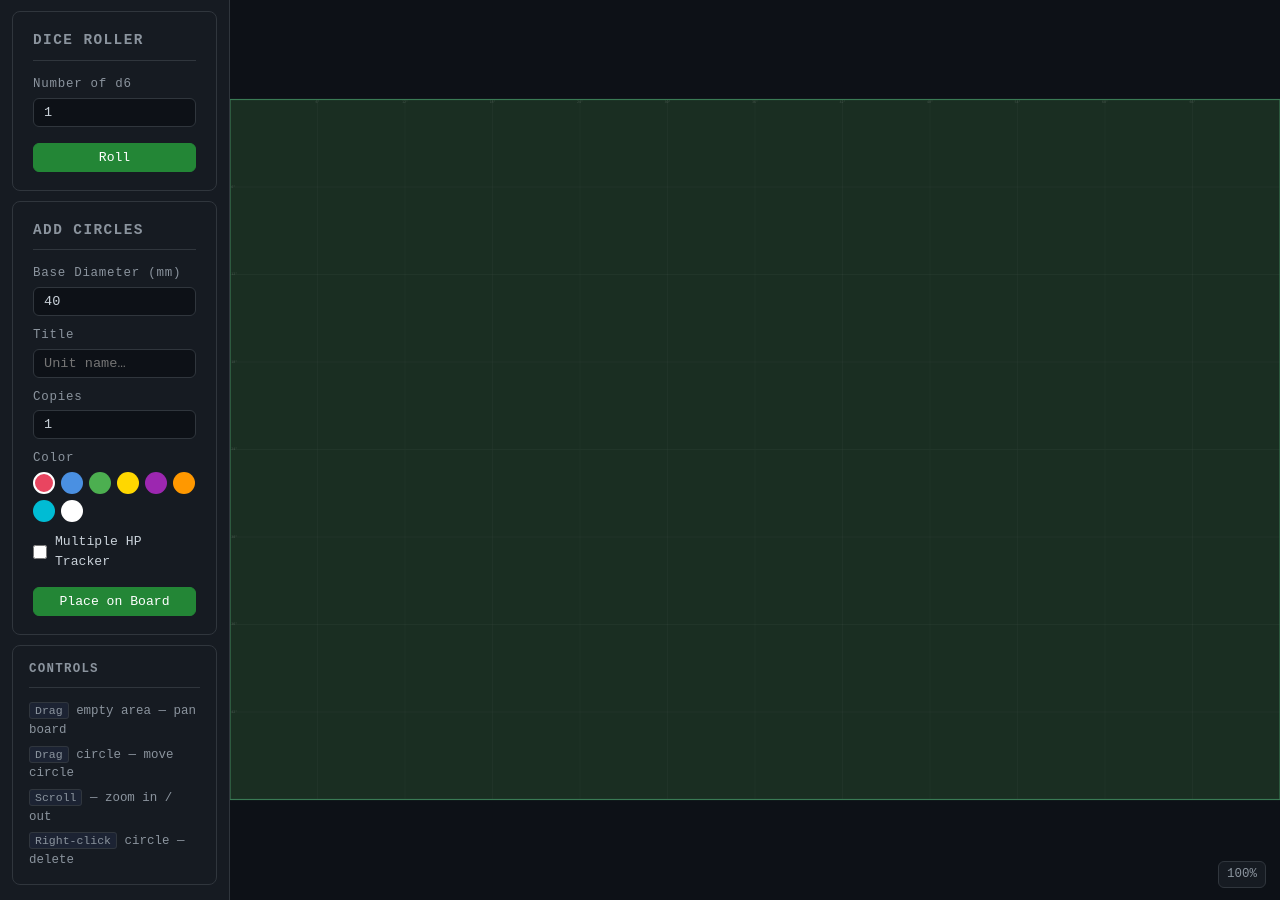
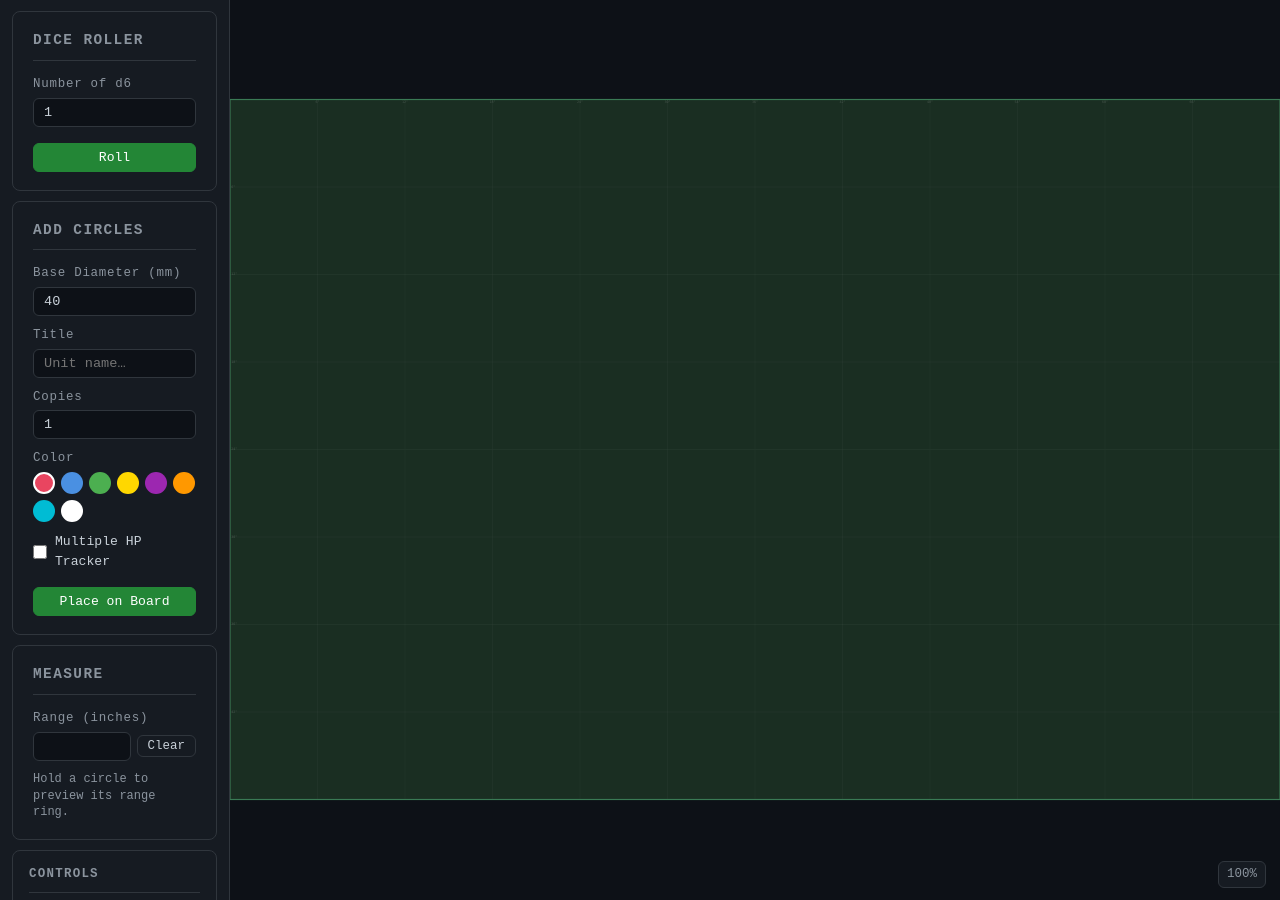
Before and after one commit to Potestas87/WarboardV2, a Flask app: page /game/1 in a window 1280 px wide. Shown: the part 45-945 px from the top of the page. Run offline with Flask 3, Linux system fonts and the light colour scheme; the visitor is signed in with stand-in values (Sample User, id 1); tables that the repository leaves empty hold one stand-in row (values such as "Sample post"); some libraries are stand-ins or nearby versions.

Commit message:
Add Measure tool with range ring, Clear button, and scaling fixes
- Add Measure panel to sidebar: inch-based range input with Clear button
- Draw transparent dashed range ring beneath selected circle in parent's color;
  ring radius = input value in inches (distinct from parent diameter logic)
- Ring appears immediately on mousedown (not requiring mouse movement)
- Ring origin is frozen at the circle's position at time of selection and does
  not follow during drag; clears on mouseup/mouseleave
- Clicking empty board space or releasing clears the selection and ring
- Base state is null (empty input) so no ring renders until a value is set
- Clear button resets input to empty and triggers immediate re-render
- Add measure-row flex layout and measure-hint styles to CSS

Co-Authored-By: Claude Sonnet 4.6 <noreply@anthropic.com>

```diff
--- a/static/css/style.css
+++ b/static/css/style.css
@@ -224,6 +224,15 @@ kbd {
 }
 .ctx-menu button:hover { background: var(--panel); }
 
+.measure-row {
+  display: flex; gap: 6px; align-items: center;
+}
+.measure-row input { flex: 1; }
+
+.measure-hint {
+  color: var(--muted); font-size: 0.75rem; margin-top: 8px; line-height: 1.4;
+}
+
 .checkbox-label {
   display: flex; align-items: center; gap: 8px;
   cursor: pointer; color: var(--text); font-size: 0.82rem; letter-spacing: 0;
--- a/static/js/board.js
+++ b/static/js/board.js
@@ -23,6 +23,11 @@ let panStartPanX = 0;
 let panStartPanY = 0;
 
 let ctxMenuCircle = null;
+
+// Measure tool state
+let selectedCircle  = null;   // circle actively held (mousedown)
+let measureOriginX  = 0;      // board-mm position at the moment of selection
+let measureOriginY  = 0;
 
 // ── DOM refs ──────────────────────────────────────────────────────────────────
 const canvas     = document.getElementById('board-canvas');
@@ -120,6 +125,7 @@ function render() {
   // 1 canvas unit = 1 mm from here on
 
   drawBoard();
+  drawMeasureRing();        // drawn before circles so it sits beneath them
   circles.forEach(drawCircle);
 
   ctx.restore();
@@ -246,6 +252,45 @@ function drawCircle(c) {
   ctx.restore();
 }
 
+// ── Measure ring ──────────────────────────────────────────────────────────────
+function getMeasureInches() {
+  return parseFloat(document.getElementById('measure-input').value) || 0;
+}
+
+function drawMeasureRing() {
+  if (!selectedCircle) return;
+  const inches = getMeasureInches();
+  if (inches <= 0) return;
+
+  const radius_mm = inches * 25.4;   // inches as radius → radius in mm
+
+  ctx.save();
+  ctx.translate(measureOriginX, measureOriginY);
+
+  // Transparent filled area
+  ctx.beginPath();
+  ctx.arc(0, 0, radius_mm, 0, Math.PI * 2);
+  ctx.fillStyle = selectedCircle.color + '20';
+  ctx.fill();
+
+  // Dashed border
+  ctx.strokeStyle = selectedCircle.color + 'aa';
+  ctx.lineWidth   = Math.max(radius_mm * 0.008, 0.4);
+  ctx.setLineDash([radius_mm * 0.025, radius_mm * 0.015]);
+  ctx.stroke();
+  ctx.setLineDash([]);
+
+  // Inch label at the right edge of the ring
+  const labelSize = Math.max(radius_mm * 0.04, 3);
+  ctx.font        = `${labelSize}px monospace`;
+  ctx.fillStyle   = selectedCircle.color + 'cc';
+  ctx.textAlign   = 'left';
+  ctx.textBaseline = 'middle';
+  ctx.fillText(`${inches}"`, radius_mm + labelSize * 0.3, 0);
+
+  ctx.restore();
+}
+
 // ── Zoom ──────────────────────────────────────────────────────────────────────
 function zoomAt(px, py, factor) {
   const mm = canvasToMm(px, py);
@@ -320,11 +365,17 @@ canvas.addEventListener('mousedown', (e) => {
 
   const hit = circleAt(mm.x, mm.y);
   if (hit) {
-    dragCircle = hit;
-    dragOffX   = mm.x - hit.x_mm;
-    dragOffY   = mm.y - hit.y_mm;
+    dragCircle     = hit;
+    dragOffX       = mm.x - hit.x_mm;
+    dragOffY       = mm.y - hit.y_mm;
+    // Capture selection origin for measure ring — frozen at this position
+    selectedCircle = hit;
+    measureOriginX = hit.x_mm;
+    measureOriginY = hit.y_mm;
     canvas.style.cursor = 'grabbing';
+    render();   // show ring immediately on mousedown, before any movement
   } else {
+    selectedCircle = null;   // clicking empty space clears selection
     isPanning    = true;
     panStartX    = e.clientX;
     panStartY    = e.clientY;
@@ -363,8 +414,10 @@ canvas.addEventListener('mouseup', () => {
     });
     dragCircle = null;
   }
+  selectedCircle = null;   // release clears measure ring
   isPanning = false;
   canvas.style.cursor = 'grab';
+  render();
 });
 
 canvas.addEventListener('mouseleave', () => {
@@ -377,8 +430,10 @@ canvas.addEventListener('mouseleave', () => {
     });
     dragCircle = null;
   }
+  selectedCircle = null;
   isPanning = false;
   canvas.style.cursor = 'grab';
+  render();
 });
 
 canvas.addEventListener('wheel', (e) => {
@@ -498,6 +553,12 @@ document.getElementById('btn-add-circle').addEventListener('click', () => {
   render();
 });
 
+// ── Measure clear button ──────────────────────────────────────────────────────
+document.getElementById('measure-clear').addEventListener('click', () => {
+  document.getElementById('measure-input').value = '';
+  render();
+});
+
 // ── Save button ───────────────────────────────────────────────────────────────
 document.getElementById('btn-save').addEventListener('click', () => {
   socket.emit('save_state', { session_id: SESSION_ID });
--- a/templates/game.html
+++ b/templates/game.html
@@ -92,6 +92,19 @@
         <button id="btn-add-circle" class="btn btn-primary w-full">Place on Board</button>
       </section>
 
+      <!-- Measure tool -->
+      <section class="panel">
+        <h3>Measure</h3>
+        <div class="field-row">
+          <label>Range (inches)</label>
+          <div class="measure-row">
+            <input id="measure-input" type="number" min="0" max="144" step="0.5" />
+            <button id="measure-clear" class="btn btn-ghost btn-sm">Clear</button>
+          </div>
+        </div>
+        <p class="measure-hint">Hold a circle to preview its range ring.</p>
+      </section>
+
       <!-- Controls reference -->
       <section class="panel panel-sm">
         <h3>Controls</h3>
```
